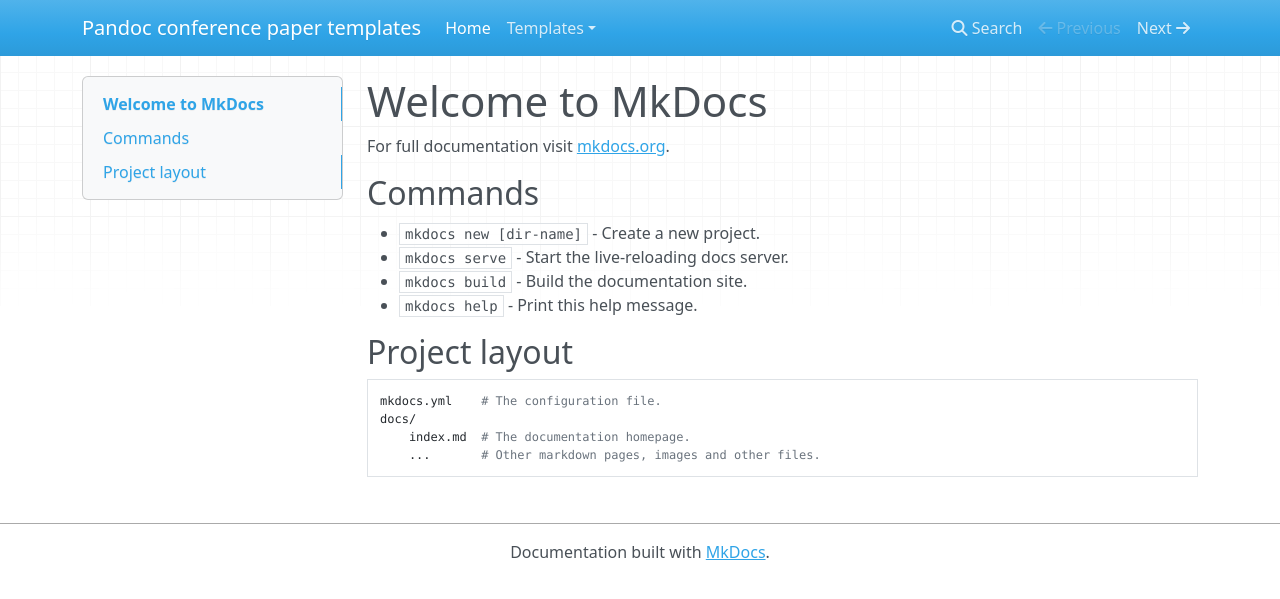
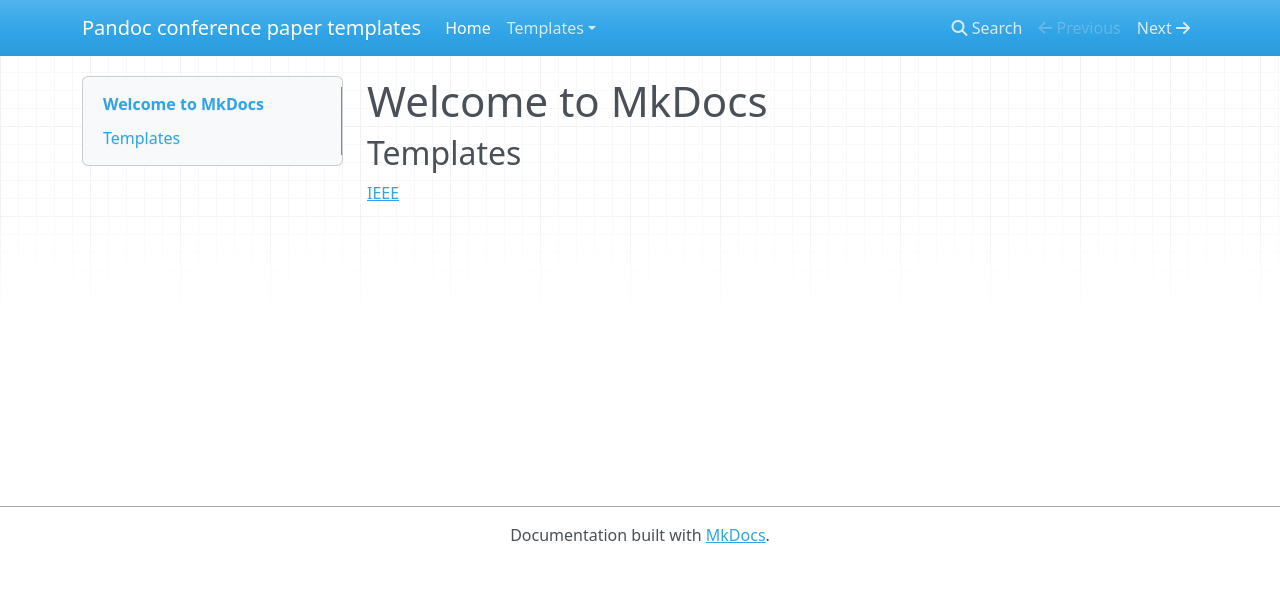
Before and after one commit to martisak/pandoc_conference_templates, an MkDocs documentation site: the page built from docs/index.md, in a window 1280 px wide. Shown: the top 599 px of the page. Built offline with MkDocs 1.6.1, drawn with Linux system fonts in a browser that asks for light colours; nearby versions of some CDN libraries; old or Windows-style settings are respelled for this version of MkDocs.

Commit message:
Documentation: Small changes in nav and index

```diff
--- a/docs/index.md
+++ b/docs/index.md
@@ -1,17 +1,5 @@
 # Welcome to MkDocs
 
-For full documentation visit [mkdocs.org](https://mkdocs.org).
+## Templates
 
-## Commands
-
-* `mkdocs new [dir-name]` - Create a new project.
-* `mkdocs serve` - Start the live-reloading docs server.
-* `mkdocs build` - Build the documentation site.
-* `mkdocs help` - Print this help message.
-
-## Project layout
-
-    mkdocs.yml    # The configuration file.
-    docs/
-        index.md  # The documentation homepage.
-        ...       # Other markdown pages, images and other files.
+[IEEE](templates/ieee.md)
--- a/mkdocs.yml
+++ b/mkdocs.yml
@@ -1,5 +1,5 @@
 site_name: Pandoc conference paper templates
-pages:
+nav:
 - Home: 'index.md'
 - Templates:
-    - SSH: 'templates/ieee.md'
+    - ieee: './templates/ieee.md'
```
